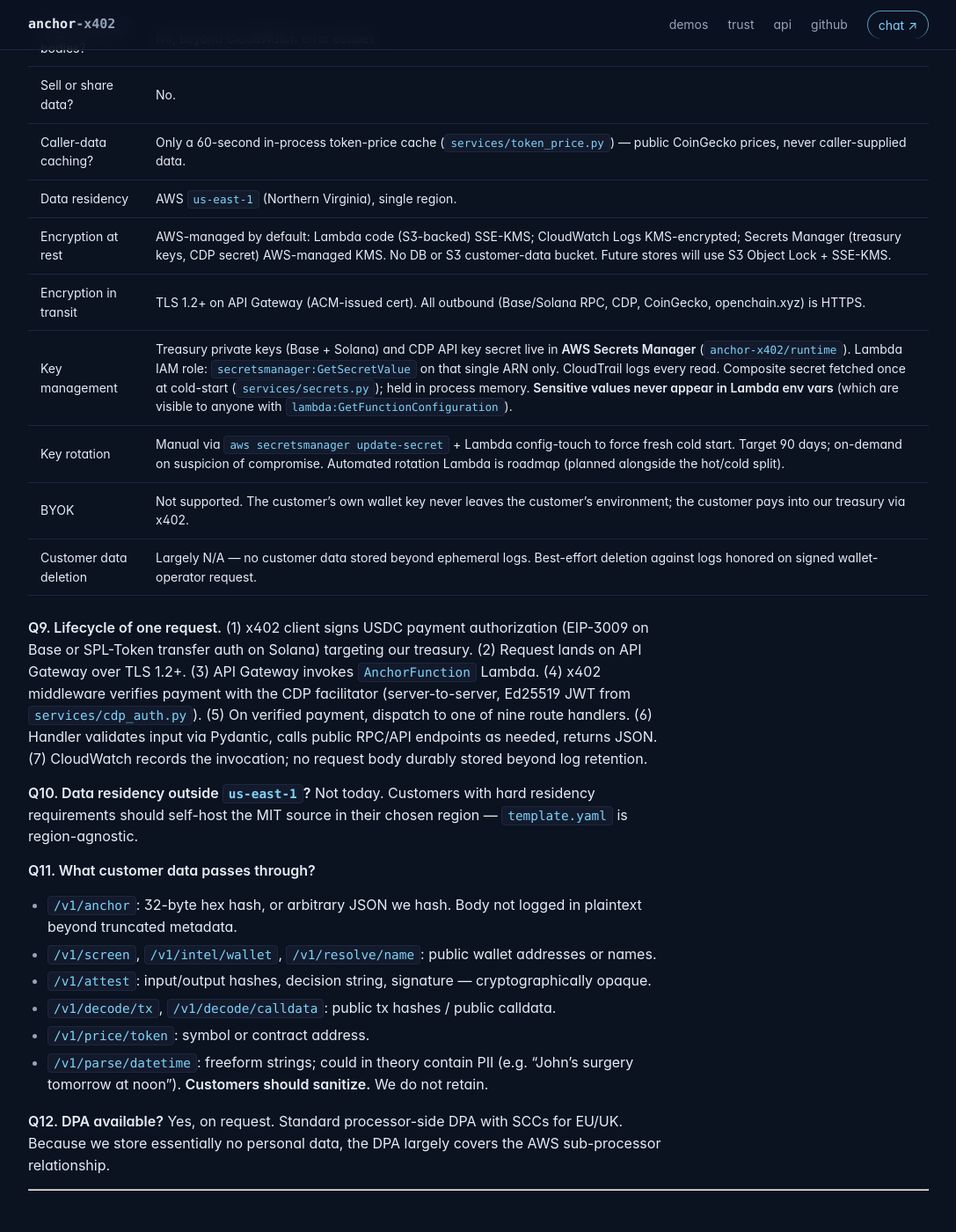
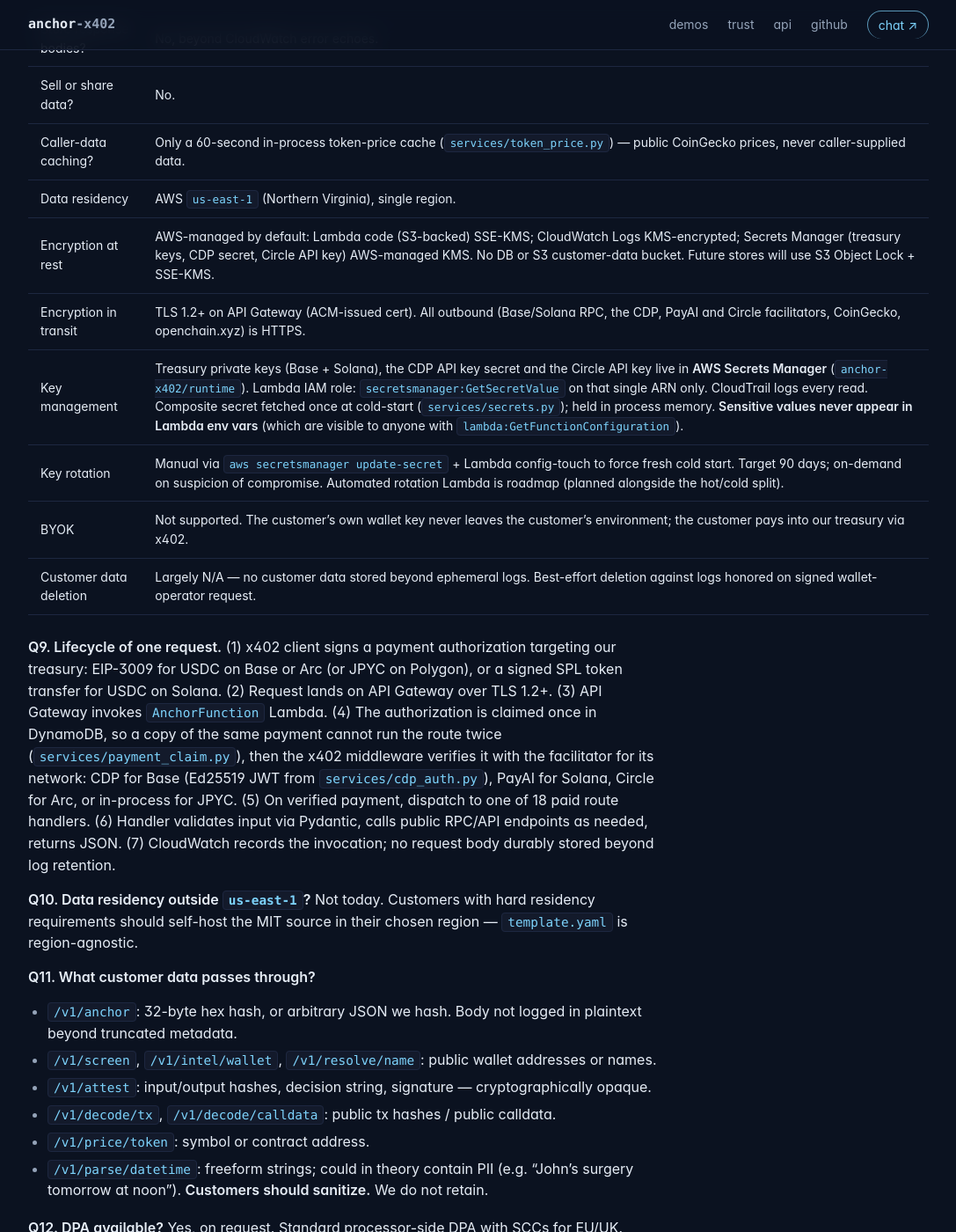
Before and after one commit to hypeprinter007-stack/anchor-x402, a Jekyll site: the page built from docs/trust/security-questionnaire.md, in a window 1280 px wide and 1400 px high, scrolled down 3155 px. Shown: the whole window at 88% size, without its empty margins (96-1183 px from the left). Built offline with Jekyll 4.4.1, drawn with Linux system fonts in a browser that asks for light colours; our own code applies the rules of GitHub Pages for plain Markdown files; some of the changed text lies outside the part shown.

Commit message:
docs(trust): describe all three facilitators, not just CDP
The security questionnaire, self-audit, threat model and regulated-
deployment guide named Coinbase CDP as the only facilitator and its key
as the only first-party API key. Base settles via CDP, Solana via
PayAI (no credential) and Arc via Circle (restricted API key sent as a
Bearer token), each scoped to its network. Say so, including where
Circle's long-lived key falls short of the per-request-JWT bar the
self-audit sets for CDP, the PayAI cold-start fallback to CDP, and
that Arc has no fallback. Q9 also now lists the replay claim step and
18 handlers.

Co-Authored-By: Claude Opus 5.5 (1M context) <noreply@anthropic.com>

```diff
--- a/docs/trust/security-questionnaire.md
+++ b/docs/trust/security-questionnaire.md
@@ -73,14 +73,14 @@ Yes; bus factor is 1. Mitigated by (a) fully stateless system, (b) MIT source so
 | Sell or share data? | No. |
 | Caller-data caching? | Only a 60-second in-process token-price cache (`services/token_price.py`) — public CoinGecko prices, never caller-supplied data. |
 | Data residency | AWS `us-east-1` (Northern Virginia), single region. |
-| Encryption at rest | AWS-managed by default: Lambda code (S3-backed) SSE-KMS; CloudWatch Logs KMS-encrypted; Secrets Manager (treasury keys, CDP secret) AWS-managed KMS. No DB or S3 customer-data bucket. Future stores will use S3 Object Lock + SSE-KMS. |
-| Encryption in transit | TLS 1.2+ on API Gateway (ACM-issued cert). All outbound (Base/Solana RPC, CDP, CoinGecko, openchain.xyz) is HTTPS. |
-| Key management | Treasury private keys (Base + Solana) and CDP API key secret live in **AWS Secrets Manager** (`anchor-x402/runtime`). Lambda IAM role: `secretsmanager:GetSecretValue` on that single ARN only. CloudTrail logs every read. Composite secret fetched once at cold-start (`services/secrets.py`); held in process memory. **Sensitive values never appear in Lambda env vars** (which are visible to anyone with `lambda:GetFunctionConfiguration`). |
+| Encryption at rest | AWS-managed by default: Lambda code (S3-backed) SSE-KMS; CloudWatch Logs KMS-encrypted; Secrets Manager (treasury keys, CDP secret, Circle API key) AWS-managed KMS. No DB or S3 customer-data bucket. Future stores will use S3 Object Lock + SSE-KMS. |
+| Encryption in transit | TLS 1.2+ on API Gateway (ACM-issued cert). All outbound (Base/Solana RPC, the CDP, PayAI and Circle facilitators, CoinGecko, openchain.xyz) is HTTPS. |
+| Key management | Treasury private keys (Base + Solana), the CDP API key secret and the Circle API key live in **AWS Secrets Manager** (`anchor-x402/runtime`). Lambda IAM role: `secretsmanager:GetSecretValue` on that single ARN only. CloudTrail logs every read. Composite secret fetched once at cold-start (`services/secrets.py`); held in process memory. **Sensitive values never appear in Lambda env vars** (which are visible to anyone with `lambda:GetFunctionConfiguration`). |
 | Key rotation | Manual via `aws secretsmanager update-secret` + Lambda config-touch to force fresh cold start. Target 90 days; on-demand on suspicion of compromise. Automated rotation Lambda is roadmap (planned alongside the hot/cold split). |
 | BYOK | Not supported. The customer's own wallet key never leaves the customer's environment; the customer pays into our treasury via x402. |
 | Customer data deletion | Largely N/A — no customer data stored beyond ephemeral logs. Best-effort deletion against logs honored on signed wallet-operator request. |
 
-**Q9. Lifecycle of one request.** (1) x402 client signs USDC payment authorization (EIP-3009 on Base or SPL-Token transfer auth on Solana) targeting our treasury. (2) Request lands on API Gateway over TLS 1.2+. (3) API Gateway invokes `AnchorFunction` Lambda. (4) x402 middleware verifies payment with the CDP facilitator (server-to-server, Ed25519 JWT from `services/cdp_auth.py`). (5) On verified payment, dispatch to one of nine route handlers. (6) Handler validates input via Pydantic, calls public RPC/API endpoints as needed, returns JSON. (7) CloudWatch records the invocation; no request body durably stored beyond log retention.
+**Q9. Lifecycle of one request.** (1) x402 client signs a payment authorization targeting our treasury: EIP-3009 for USDC on Base or Arc (or JPYC on Polygon), or a signed SPL token transfer for USDC on Solana. (2) Request lands on API Gateway over TLS 1.2+. (3) API Gateway invokes `AnchorFunction` Lambda. (4) The authorization is claimed once in DynamoDB, so a copy of the same payment cannot run the route twice (`services/payment_claim.py`), then the x402 middleware verifies it with the facilitator for its network: CDP for Base (Ed25519 JWT from `services/cdp_auth.py`), PayAI for Solana, Circle for Arc, or in-process for JPYC. (5) On verified payment, dispatch to one of 18 paid route handlers. (6) Handler validates input via Pydantic, calls public RPC/API endpoints as needed, returns JSON. (7) CloudWatch records the invocation; no request body durably stored beyond log retention.
 
 **Q10. Data residency outside `us-east-1`?** Not today. Customers with hard residency requirements should self-host the MIT source in their chosen region — `template.yaml` is region-agnostic.
 
@@ -105,12 +105,12 @@ Yes; bus factor is 1. Mitigated by (a) fully stateless system, (b) MIT source so
 | AWS root for deploys? | **No.** `sam deploy` runs under a scoped IAM user. Root is used only for billing and IAM-user provisioning. |
 | Lambda least-privilege? | Per `template.yaml`, the execution role has exactly `secretsmanager:GetSecretValue` on a single ARN, plus SAM-default log writes. No `s3:*`, no `dynamodb:*`, no broad wildcards. |
 | SSO / SAML for customers? | N/A. No customer accounts; auth is per-call x402 payment. |
-| First-party API keys? | Only the CDP facilitator key. Held in Secrets Manager and consumed as a per-request EdDSA JWT (`services/cdp_auth.py`); the secret never appears in headers. |
+| First-party API keys? | Two, both for payment facilitators and both held in Secrets Manager. The CDP key (Base) is consumed as a per-request EdDSA JWT (`services/cdp_auth.py`); the secret never appears in headers. The Circle key (Arc) is sent as a Bearer token, which is how Circle authenticates; it is restricted to facilitator read/write (`services/circle_facilitator.py`). PayAI (Solana) needs no key. |
 | Customer auth model | Per-call x402 payment is the auth. No long-lived API key to rotate. A leaked payment authorization is single-use, time-bound, scoped to a specific resource — not replayable. |
 | Privileged-access reviews | N/A — one operator, one IAM user. |
 
 **Q13. If the operator's laptop is stolen?**
-Disk is FileVault-encrypted. AWS access requires both the IAM access key and a hardware FIDO2 key (not on the laptop). Treasury keys never live on the laptop in plaintext beyond the brief moment of seeding `anchor-x402/runtime` at first deploy. On detection: revoke IAM, rotate Secrets Manager values, revoke CDP key — all within hours.
+Disk is FileVault-encrypted. AWS access requires both the IAM access key and a hardware FIDO2 key (not on the laptop). Treasury keys never live on the laptop in plaintext beyond the brief moment of seeding `anchor-x402/runtime` at first deploy. On detection: revoke IAM, rotate Secrets Manager values, revoke the CDP and Circle keys — all within hours.
 
 **Q14. Offboarding?** One operator; offboarding equals shutdown. We say plainly that for a single-person vendor, "offboarding" is a discontinuity event for the customer, not a personnel change.
 
@@ -126,12 +126,12 @@ Disk is FileVault-encrypted. AWS access requires both the IAM access key and a h
 | Static analysis | Not yet automated. Codebase is small (< 4 kLOC) so human review is the primary control today. Adding `ruff` + `bandit` to CI is roadmap. |
 | Input validation | All bodies and query parameters are typed Pydantic models in `models.py`. FastAPI auto-validates and returns 422 on schema violation before the handler runs. |
 | Output encoding | JSON only. No HTML rendering, so XSS is not in the threat model. |
-| Auth for state-changing routes | x402 payment verification via the CDP facilitator. The middleware short-circuits unpaid requests with a 402 before the handler runs. |
+| Auth for state-changing routes | x402 payment verification via the facilitator for the payment's network (CDP for Base, PayAI for Solana, Circle for Arc; in-process for JPYC). The middleware short-circuits unpaid requests with a 402 before the handler runs. |
 | Authorization | Per-call payment authorizes one call. No multi-tenant data model; no cross-tenant access surface. |
 | CSRF | N/A — no cookies, no browser-form state. |
 | Rate limiting | Today: implicit, via API Gateway account throttling and Lambda concurrency caps. Per-caller (per-wallet) limits are roadmap. |
 | Secrets in code | Zero. Verifiable by reading `app.py`, `services/*.py`, `template.yaml`. Sensitive values resolve at runtime through `services/secrets.py`. |
-| Payment validation | Delegated to the **CDP (Coinbase Developer Platform) facilitator** at `https://api.cdp.coinbase.com/platform/v2/x402`. The facilitator independently verifies on-chain payment authorization (signature, allowance, settle-on-completion) before our Lambda admits the request. Auth to the facilitator is per-request EdDSA JWTs (`services/cdp_auth.py`), nonced and 120s-lived. |
+| Payment validation | Delegated to one facilitator per network: **Coinbase CDP** (`https://api.cdp.coinbase.com/platform/v2/x402`) for Base, **PayAI** (`https://facilitator.payai.network`) for Solana, and **Circle's Facilitator Service** (`https://api.circle.com/v1/facilitator/x402`) for Arc; JPYC on Polygon is verified and settled in-process. Each client is scoped to its network in `app.py`, so a facilitator can only verify payments on the network routed to it. The facilitator independently verifies on-chain payment authorization (signature, balance, settle-on-completion) before our Lambda admits the request. Auth: CDP uses per-request EdDSA JWTs (`services/cdp_auth.py`), nonced and 120s-lived; Circle uses a restricted API key as a Bearer token; PayAI is unauthenticated. |
 
 **Q15. Threat model.**
 - **Most likely:** unpaid request slipping through. Mitigated by facilitator-side payment check.
@@ -181,10 +181,10 @@ Disk is FileVault-encrypted. AWS access requires both the IAM access key and a h
 | Regional failure plan | Today: downtime until region recovers, or a manual SAM redeploy into a backup region (`us-west-2` is operator-tested). Treasury Secrets Manager values must be re-seeded in the failover region. Estimated full failover: ~30 minutes. |
 | Tested DR drill | Not formally drilled. Redeploy path is exercised in routine development. Quarterly DR drill is a roadmap item. |
 | AWS vendor failure | Not in our threat model (low likelihood, high impact). Mitigation = same as regional failure plus self-hosting via the MIT source on a non-AWS host. |
-| CDP facilitator failure | Possible. If down, x402 payment verification fails, API returns 5xx, no caller is charged. Recovery is automatic on facilitator restoration. Pluggable second facilitator is roadmap. |
+| Facilitator failure | Possible. Each network is routed to one facilitator, so an outage affects that network only: payment verification on it fails, the API returns an error, and no caller is charged. Callers can pay on another network the same route accepts. If PayAI is unreachable when a Lambda instance starts, that instance settles Solana through CDP instead; Arc has no fallback, since only Circle settles it. Recovery is automatic on facilitator restoration. |
 | On-chain anchor durability | **Independent of our infrastructure.** Once `/v1/anchor` returns Base + Solana txhashes, those proofs live on the public chains and are verifiable via any RPC or block explorer. We could disappear and the proofs would remain. |
 
-**Q22. What if you simply stop operating?** MIT source is public; a customer can fork and self-host in ~30 minutes. Existing on-chain anchors remain valid forever and need no infrastructure of ours to verify. CDP facilitator and public Base/Solana RPCs are third-party-operated and unaffected. Customers with hard continuity requirements should pre-clone the source and dry-run the deploy.
+**Q22. What if you simply stop operating?** MIT source is public; a customer can fork and self-host in ~30 minutes. Existing on-chain anchors remain valid forever and need no infrastructure of ours to verify. The CDP, PayAI and Circle facilitators and public Base/Solana RPCs are third-party-operated and unaffected. Customers with hard continuity requirements should pre-clone the source and dry-run the deploy.
 
 **Q23. Code escrow?** Source is public on GitHub under MIT — that is the escrow.
 
@@ -235,7 +235,9 @@ A customer can rely on AWS's controls for the infrastructure stratum (physical s
 | Subprocessor / dependency | Role | Data shared | Geography |
 |---|---|---|---|
 | **Amazon Web Services** | Primary IaaS — Lambda, API Gateway, Secrets Manager, CloudWatch, SNS, KMS | All operational data flows through AWS by definition | `us-east-1` |
-| **Coinbase / CDP** | x402 payment facilitator (verify + settle) | Caller wallet address, payment authorization, target resource path | Coinbase-managed (US control plane) |
+| **Coinbase / CDP** | x402 payment facilitator for Base (verify + settle) | Caller wallet address, payment authorization, target resource path | Coinbase-managed (US control plane) |
+| **PayAI** | x402 payment facilitator for Solana (verify + settle) | Caller wallet address, signed payment transaction, target resource path | PayAI-managed |
+| **Circle** | x402 payment facilitator for Arc (verify + settle) | Caller wallet address, payment authorization, target resource path | Circle-managed |
 | **Public Base RPC** (`mainnet.base.org`) | Base mainnet read/write | Hex hashes (already public after submission) | Coinbase-operated |
 | **Public Solana RPC** (`api.mainnet-beta.solana.com`) | Solana mainnet read/write | Hex hashes (already public after submission) | Solana Foundation-operated |
 | **CoinGecko (free tier)** | Backing source for `/v1/price/token` | Token symbol / contract (public) | CoinGecko-managed |
@@ -246,7 +248,7 @@ A customer can rely on AWS's controls for the infrastructure stratum (physical s
 
 **Q27. Dependency-upgrade vetting?** Direct deps named in `requirements.in`. Major-version upgrades go through manual code review and a paid mainnet e2e (`scripts/test_e2e.py`). Transitive deps re-pinned each deploy; major transitive bumps trigger manual review.
 
-**Q28. CDP pricing/terms change?** We pass per-call CDP fees through transparently in the published per-call price. Material CDP terms change is an operational decision: stay on CDP, swap to a self-hosted x402 facilitator, or both.
+**Q28. Facilitator pricing/terms change?** Any facilitator fees are passed through transparently in the published per-call price. A material change in CDP, PayAI or Circle terms is an operational decision: stay, move that network to another facilitator, or self-host one. Facilitators are configured per network, so a change on one does not touch the others.
 
 **Q29. Public RPC outage?** Today we rely on the canonical public RPC for each chain. If `mainnet.base.org` or `api.mainnet-beta.solana.com` is unhealthy, anchor calls return 5xx until recovery. The `SolanaAnchorFailureRateHigh` alarm catches the Solana side. Fallback RPC array (Alchemy, Helius, etc.) on roadmap.
 
@@ -265,7 +267,7 @@ We treat IR as a single-person playbook with crisp obligations rather than a mul
 | Public post-mortem | Operator | Within 14 days of resolution, posted to GitHub Security advisories |
 | Coordinated disclosure | Operator | Standard 90-day default; no threats to good-faith reporters |
 
-**Q30. What counts as "breach affecting customer data" given you store none?** Largely N/A by design. Cases where it would apply: (1) treasury key compromise leading to misuse of inbound USDC — notify all callers identifiable via on-chain payment history within 72h; (2) CloudWatch log exfiltration capturing wallet addresses or freeform datetime strings beyond what's on-chain — best-effort 72h notification; (3) CDP API key compromise — rotate immediately, notify CDP per their disclosure process.
+**Q30. What counts as "breach affecting customer data" given you store none?** Largely N/A by design. Cases where it would apply: (1) treasury key compromise leading to misuse of inbound USDC — notify all callers identifiable via on-chain payment history within 72h; (2) CloudWatch log exfiltration capturing wallet addresses or freeform datetime strings beyond what's on-chain — best-effort 72h notification; (3) CDP or Circle API key compromise — rotate immediately, notify the provider per their disclosure process.
 
 **Q31. Cyber-liability insurance?** **No.** Known gap. Customers requiring insurer-backed indemnification should treat this as a hard gap.
 
```
Also changed, not shown: docs/trust/regulated-deployment.md (+3 -3 lines), docs/trust/self-audit.md (+5 -3 lines), docs/trust/threat-model.md (+12 -11 lines).
